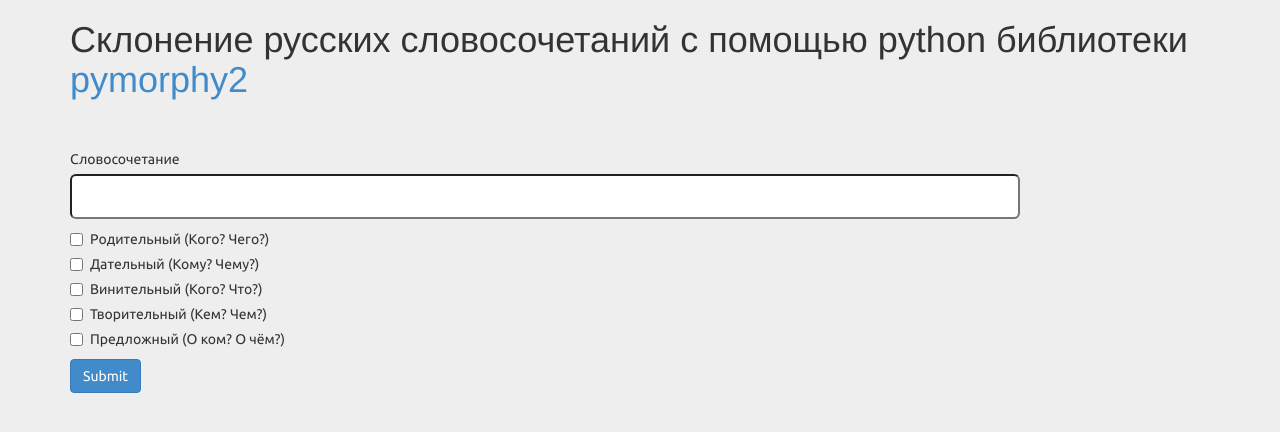
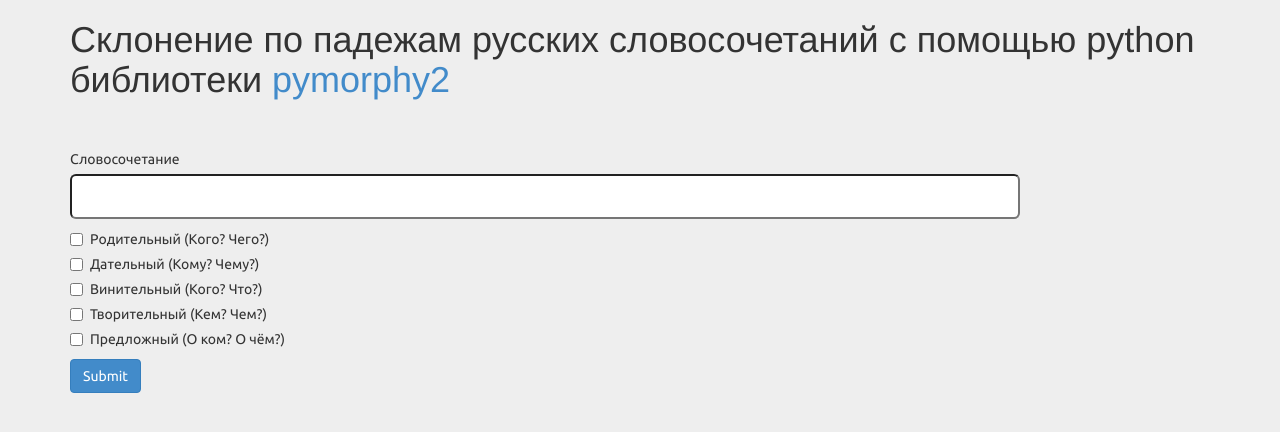
Before and after one commit to summerisgone/pyphrasy, a plain HTML site: page templates/index.html in a window 1280 px wide. Drawn offline with nearby package versions, Linux system fonts and the light colour scheme.

Commit message:
Updated header

```diff
--- a/templates/index.html
+++ b/templates/index.html
@@ -3,12 +3,12 @@
 <head>
     <meta charset="utf-8">
     <meta http-equiv="X-UA-Compatible" content="IE=edge,chrome=1">
-    <title>Склонение русских словосочетаний с помощью Python, pymorphy2</title>
+    <title>Склонение по падежам русских словосочетаний с помощью Python, pymorphy2</title>
     <link rel="stylesheet" href="/static/css/bootstrap.min.css">
     <link rel="stylesheet" href="/static/css/main.css">
 </head>
 <body class="container">
-<h1>Склонение русских словосочетаний с помощью python библиотеки <a href="https://pymorphy2.readthedocs.org/">pymorphy2</a></h1>
+<h1>Склонение по падежам русских словосочетаний с помощью python библиотеки <a href="https://pymorphy2.readthedocs.org/">pymorphy2</a></h1>
 <form action="/inflect" method="POST">
     <div class="control-group">
         <label class="control-label" for="phrase">Словосочетание</label>
```
